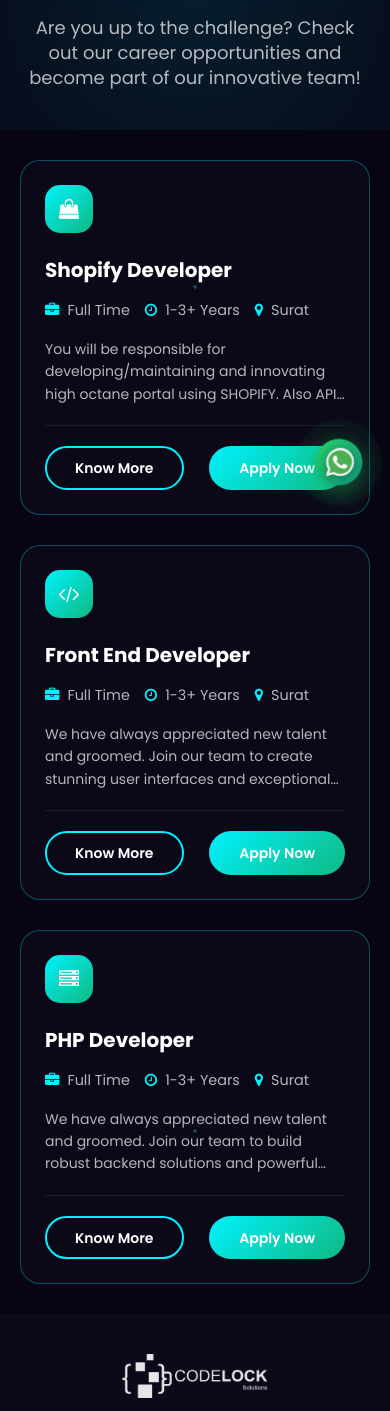
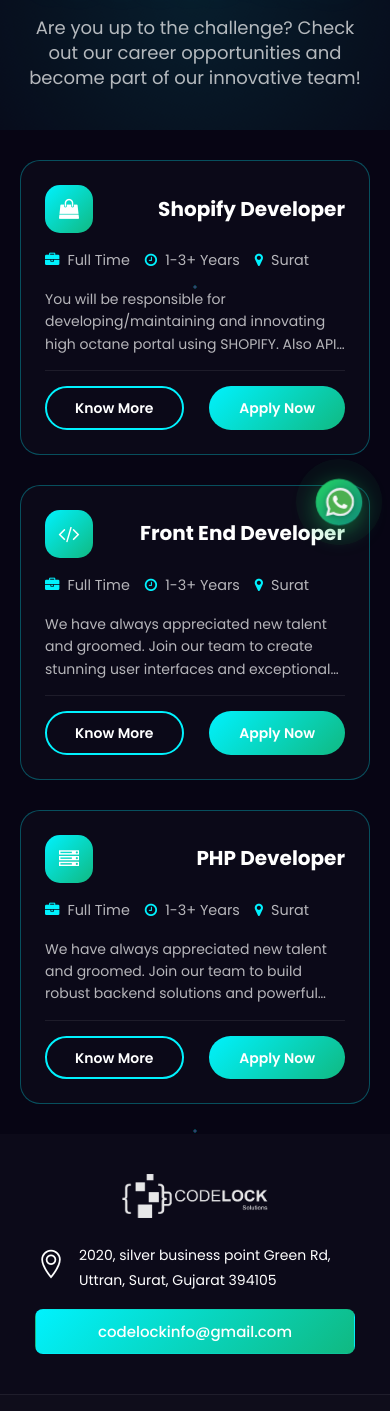
Before and after one commit to codelockinfo/codelocksolutionswebsite, a PHP site: page /dashboard/career in a window 390 px wide. Shown: the part 215-1626 px from the top of the page. Run offline with PHP 8.4, Linux system fonts and the light colour scheme; some web fonts are replaced.

Commit message:
codelock css issue fix

```diff
--- a/blog-section.php
+++ b/blog-section.php
@@ -272,7 +272,7 @@
 
     @media (max-width: 767px) {
         .blog-section {
-            padding: 30px 20px;
+            padding: 0px 20px;
         }
         .blog-grid {
             grid-template-columns: 1fr;
--- a/career.php
+++ b/career.php
@@ -540,6 +540,15 @@ input[type="number"] {
     .job-card {
         padding: 24px;
     }
+    .job-card-header-wrapper {
+        display: flex;
+        justify-content: space-between;
+        align-items: center;
+        margin-bottom: 15px;
+    }
+    .job-card-header {
+        margin-bottom: 0;
+    }
     .job-icon {
         width: 48px;
         height: 48px;
@@ -547,10 +556,16 @@ input[type="number"] {
     }
     .job-title {
         font-size: 20px;
-        margin-bottom: 10px;
+        margin-bottom: 0;
     }
     .job-meta {
         margin-bottom: 15px;
+    }
+    .job-description {
+        margin-bottom: 15px;
+    }
+    .job-card-footer {
+        padding-top: 15px;
     }
 }
 
@@ -787,12 +802,14 @@ input[type="number"] {
             <div class="career-jobs-grid">
                 <!-- Shopify Developer Card -->
                 <div class="job-card" data-job="shopify-developer">
+                    <div class="job-card-header-wrapper">
                         <div class="job-card-header">
                             <div class="job-icon">
                                 <i class="fa fa-shopping-bag"></i>
                             </div>
                         </div>
                         <h3 class="job-title">Shopify Developer</h3>
+                    </div>
                     <div class="job-meta">
                         <div class="job-meta-item">
                             <i class="fa fa-briefcase"></i>
@@ -869,12 +886,14 @@ input[type="number"] {
 
                 <!-- Front End Developer Card -->
                 <div class="job-card" data-job="front-end-developer">
+                    <div class="job-card-header-wrapper">
                         <div class="job-card-header">
                             <div class="job-icon">
                                 <i class="fa fa-code"></i>
                             </div>
                         </div>
                         <h3 class="job-title">Front End Developer</h3>
+                    </div>
                     <div class="job-meta">
                         <div class="job-meta-item">
                             <i class="fa fa-briefcase"></i>
@@ -927,12 +946,14 @@ input[type="number"] {
 
                 <!-- PHP Developer Card -->
                 <div class="job-card" data-job="php-developer">
+                    <div class="job-card-header-wrapper">
                         <div class="job-card-header">
                             <div class="job-icon">
                                 <i class="fa fa-server"></i>
                             </div>
                         </div>
                         <h3 class="job-title">PHP Developer</h3>
+                    </div>
                     <div class="job-meta">
                         <div class="job-meta-item">
                             <i class="fa fa-briefcase"></i>
--- a/css/contact-page4.css
+++ b/css/contact-page4.css
@@ -17,7 +17,7 @@
     background: radial-gradient(circle at 50% 50%, rgba(0, 242, 254, 0.06) 0%, transparent 60%),
                 linear-gradient(185deg, #070514 0%, #0c0a21 100%) !important;
     border-bottom: 1px solid var(--border-color);
-    padding: 120px 40px 80px;
+    padding: 80px 40px;
     text-align: center;
 }
 .redesign-page-title-row::before {
@@ -524,7 +524,7 @@
 /* ── 8. Responsive Typography & Layouts ─────────────────────────────────── */
 @media (max-width: 991px) {
     .redesign-page-title-row {
-        padding: 80px 20px 40px;
+        padding: 50px 20px;
     }
     .contact-grid {
         grid-template-columns: 1fr;
--- a/css/main4.css
+++ b/css/main4.css
@@ -2462,3 +2462,9 @@ align-items: center;
 .shopify-plus-img{
         width: 100%;
 }
+
+@media (max-width: 490px) {
+  a.blantershow-chat {
+    bottom: 20px;
+  }
+}
--- a/css/process-section3.css
+++ b/css/process-section3.css
@@ -506,7 +506,7 @@
 }
 
 @media (max-width: 490px) {
-    .process-section { padding: 30px 20px; }
+    .process-section { padding: 10px 20px; }
     .process-title { font-size: 24px; }
     .process-subheading { font-size: 0.7rem; }
     .process-subtitle { font-size: 15px; }
--- a/css/projects3.css
+++ b/css/projects3.css
@@ -811,10 +811,10 @@
 
     /* CTA */
     .redesign-section {
-        padding: 30px 20px 40px;
+        padding: 0px 20px 40px;
     }
     .redesign-cta-banner {
-        padding: 40px 20px;
+        padding: 10px 40px 20px;
     }
     .redesign-cta-banner h2 {
         font-size: 1.6rem;
--- a/css/service-pages2.css
+++ b/css/service-pages2.css
@@ -25,7 +25,7 @@
     background: radial-gradient(circle at 50% 50%, rgba(0, 242, 254, 0.06) 0%, transparent 60%),
                 linear-gradient(185deg, #070514 0%, #0c0a21 100%) !important;
     border-bottom: 1px solid var(--border-color);
-    padding: 120px 40px 80px;
+    padding: 80px 40px;
     text-align: center;
 }
 .redesign-page-title-row::before {
@@ -1518,7 +1518,7 @@
 /* ── 6. Responsive Typography & Mobile Layout Optimizations ────────────── */
 @media (max-width: 991px) {
     .redesign-page-title-row {
-        padding: 80px 20px 40px;
+        padding: 50px 20px;
     }
     .redesign-page-title-row h1 {
         font-size: 2.6rem;
--- a/css/style1.css
+++ b/css/style1.css
@@ -840,6 +840,10 @@
 }
 
 @media (max-width: 768px) {
+    #blogGrid {
+        margin-left: -20px;
+        margin-right: -20px;
+    }
     .resources-section-title {
         font-size: 22px;
     }
--- a/cta-section.php
+++ b/cta-section.php
@@ -252,7 +252,7 @@
         .cta-wrapper {
             flex-direction: column;
             text-align: center;
-            padding: 40px;
+            padding: 40px 20px;
         }
 
         .cta-buttons {
--- a/image-slider.php
+++ b/image-slider.php
@@ -1104,14 +1104,14 @@ $projects = [
     /* Left column: compact on mobile */
     .projects-slider-container {
         gap: 40px;
-        padding: 0 16px;
+        padding: 0 20px;
         justify-content: center;
     }
     .orbit-graphics-panel {
         display: none; /* hide decorative orbit on tiny screens */
     }
     .projects-text-content {
-        padding: 0 40px;
+        padding: 0 0px;
         text-align: center;
         align-items: center;
     }
--- a/testimonials-section.php
+++ b/testimonials-section.php
@@ -466,6 +466,11 @@
             padding: 0px 20px;
         }
     }
+    @media (max-width: 490px) {
+        .section-header {
+            margin-bottom: 20px !important;
+        }
+    }
     </style>
 
     <script>
```
Also changed, not shown: about.php (+5 -3 lines), css/what-we-do2.css (+7 -1 lines). Lines whose indentation alone changed are shown as unchanged.
